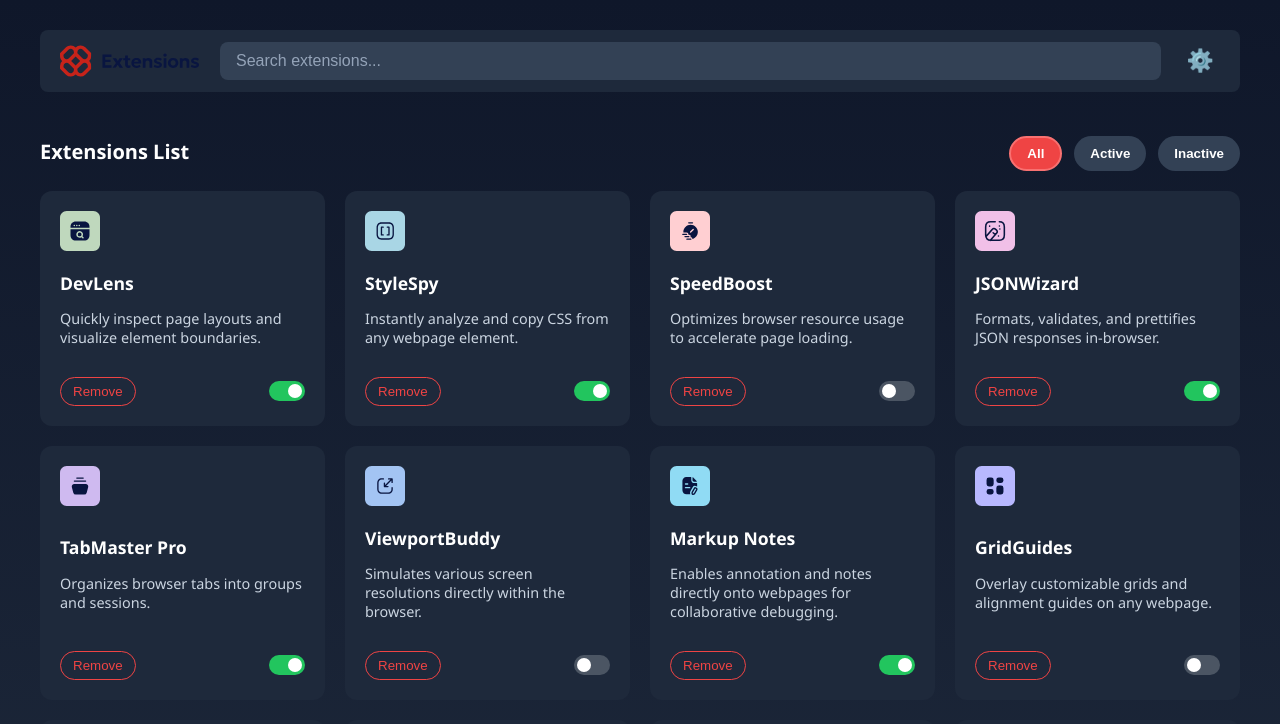
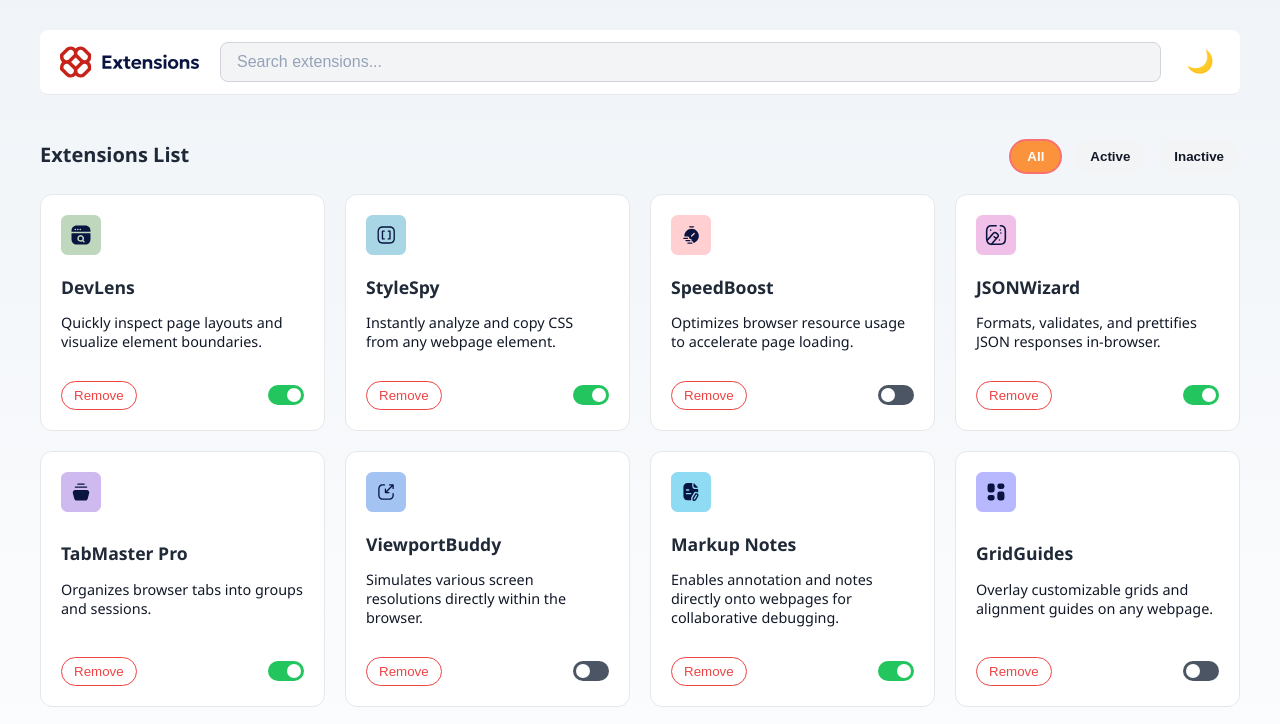
Before and after one commit to mubus133/extension-acrd, a plain HTML site: page index.html in a window 1280 px wide. Both pictures are taken after a click on the button "⚙️". Shown: the top 724 px of the page. Drawn offline with Linux system fonts and the light colour scheme.

Commit message:
light theme

```diff
--- a/index.html
+++ b/index.html
@@ -14,7 +14,7 @@
     <header class="top-bar">
       <img src="./assets/images/logo.svg" alt="Logo" class="logo-icon" />
       <input type="text" class="search-bar" id="search-input" placeholder="Search extensions..." />
-      <button class="settings-button">⚙️</button>
+      <button id="theme-toggle" class="settings-button">⚙️</button>
     </header>
 
 
--- a/script.js
+++ b/script.js
@@ -64,3 +64,12 @@ document.getElementById('search-input').addEventListener('input', (e) => {
   const searchQuery = e.target.value;
   renderExtensions(currentFilter, searchQuery);
 });
+
+const themeToggle = document.getElementById('theme-toggle');
+
+themeToggle.addEventListener('click', () => {
+  document.body.classList.toggle('light-mode');
+
+  const isLightMode = document.body.classList.contains('light-mode');
+  themeToggle.textContent = isLightMode ? '🌙' : '⚙️';
+});
--- a/style.css
+++ b/style.css
@@ -1,3 +1,4 @@
+/* Dark mode THEME */
 body {
     margin: 0;
     font-family: 'Segoe UI', sans-serif;
@@ -178,3 +179,47 @@ body {
   input:checked + .slider:before {
     transform: translateX(16px);
   }
+
+
+/* Light mode styling */
+body.light-mode {
+  background: linear-gradient(to bottom, #f0f4f8, #ffffff);
+  color: #1f2937;
+}
+
+body {
+  transition: background 0.3s ease, color 0.3s ease;
+}
+
+
+body.light-mode .top-bar {
+  background-color: #ffffff;
+  border-bottom: 1px solid #e5e7eb;
+}
+
+body.light-mode .card {
+  background-color: #ffffff;
+  color: #1f2937;
+  border: 1px solid #e5e7eb;
+}
+
+body.light-mode .card p{
+  color: #111827;
+}
+
+body.light-mode .filter-button {
+  background-color: #f3f4f6;
+  color: #111827;
+}
+
+body.light-mode .filter-button.active {
+  background-color: #fb923c;
+  color: white;
+}
+
+
+body.light-mode .search-bar {
+  background-color: #f3f4f6;
+  color: #111827;
+  border: 1px solid #d1d5db;
+}
```
